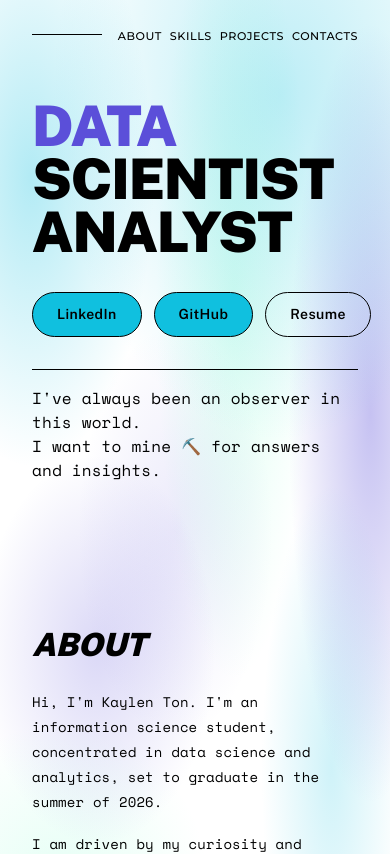
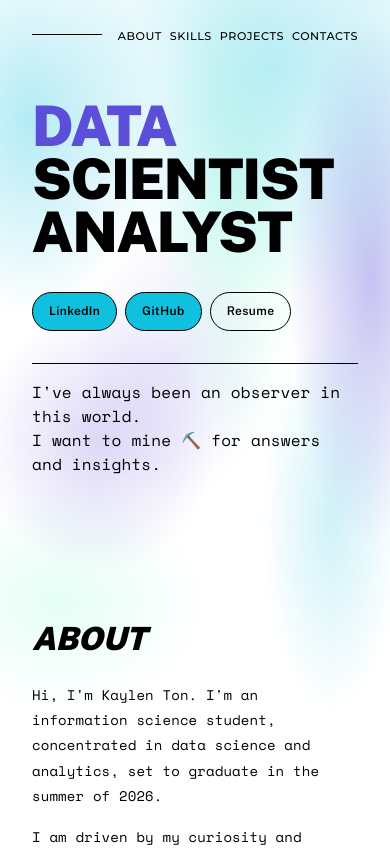
Before and after one commit to kellytton/kaylenton-portfolio, a React (Vite) app: page / in a window 390 px wide. Shown: the top 854 px of the page. Built offline with nearby package versions, Linux system fonts and the light colour scheme.

Commit message:
fix cta button responsiveness

```diff
--- a/src/App.jsx
+++ b/src/App.jsx
@@ -16,7 +16,7 @@ function App() {
           top: 0,
           left: 0,
           width: '100%',
-          height: { xs: '140vh', md: '125vh' },
+          height: { xs: '95vh', sm: '110vh', md: '125vh' },
           background: `
             radial-gradient(ellipse 45% 35% at 8% 15%, rgba(16, 192, 223, 0.32) 0%, transparent 70%),
             radial-gradient(ellipse 90% 45% at 72% 8%, rgba(16, 192, 223, 0.28) 0%, transparent 65%),
--- a/src/components/hero/Hero.jsx
+++ b/src/components/hero/Hero.jsx
@@ -66,7 +66,13 @@ function Hero() {
         }}
       >
         {/* CTA Buttons */}
-        <Box sx={{ display: "flex", gap: { xs: 1.5, sm: 2 } }}>
+        <Box
+          sx={{
+            display: "flex",
+            flexWrap: "wrap",
+            gap: { xs: 1, sm: 1.5, md: 2 },
+          }}
+        >
           <Button
             href="https://www.linkedin.com/in/kaylenton/"
             target="_blank"
@@ -76,15 +82,17 @@ function Hero() {
               color: "#000",
               fontFamily: '"Public Sans", sans-serif',
               fontWeight: 600,
-              fontSize: { xs: "0.875rem", sm: "1rem", md: "1.1rem" },
+              fontSize: { xs: "0.75rem", sm: "0.875rem", md: "1rem", lg: "1.1rem" },
               padding: {
-                xs: "0.6rem 1.5rem",
-                sm: "0.7rem 2rem",
-                md: "0.8rem 2.5rem",
+                xs: "0.5rem 1rem",
+                sm: "0.6rem 1.5rem",
+                md: "0.7rem 2rem",
+                lg: "0.8rem 2.5rem",
               },
               borderRadius: "50px",
               border: "1.5px solid #000",
               textTransform: "none",
+              minWidth: "auto",
               "&:hover": {
                 backgroundColor: "#0ea4bfff",
                 transform: "translateY(-2px)",
@@ -103,15 +111,17 @@ function Hero() {
               color: "#000",
               fontFamily: '"Public Sans", sans-serif',
               fontWeight: 600,
-              fontSize: { xs: "0.875rem", sm: "1rem", md: "1.1rem" },
+              fontSize: { xs: "0.75rem", sm: "0.875rem", md: "1rem", lg: "1.1rem" },
               padding: {
-                xs: "0.6rem 1.5rem",
-                sm: "0.7rem 2rem",
-                md: "0.8rem 2.5rem",
+                xs: "0.5rem 1rem",
+                sm: "0.6rem 1.5rem",
+                md: "0.7rem 2rem",
+                lg: "0.8rem 2.5rem",
               },
               borderRadius: "50px",
               border: "1.5px solid #000",
               textTransform: "none",
+              minWidth: "auto",
               "&:hover": {
                 backgroundColor: "#0ea4bfff",
                 transform: "translateY(-2px)",
@@ -129,15 +139,17 @@ function Hero() {
               color: "#000",
               fontFamily: '"Public Sans", sans-serif',
               fontWeight: 600,
-              fontSize: { xs: "0.875rem", sm: "1rem", md: "1.1rem" },
+              fontSize: { xs: "0.75rem", sm: "0.875rem", md: "1rem", lg: "1.1rem" },
               padding: {
-                xs: "0.6rem 1.5rem",
-                sm: "0.7rem 2rem",
-                md: "0.8rem 2.5rem",
+                xs: "0.5rem 1rem",
+                sm: "0.6rem 1.5rem",
+                md: "0.7rem 2rem",
+                lg: "0.8rem 2.5rem",
               },
               borderRadius: "50px",
               border: "1.5px solid #000",
               textTransform: "none",
+              minWidth: "auto",
               "&:hover": {
                 backgroundColor: "rgba(16, 192, 223, 0.1)",
                 transform: "translateY(-2px)",
```
